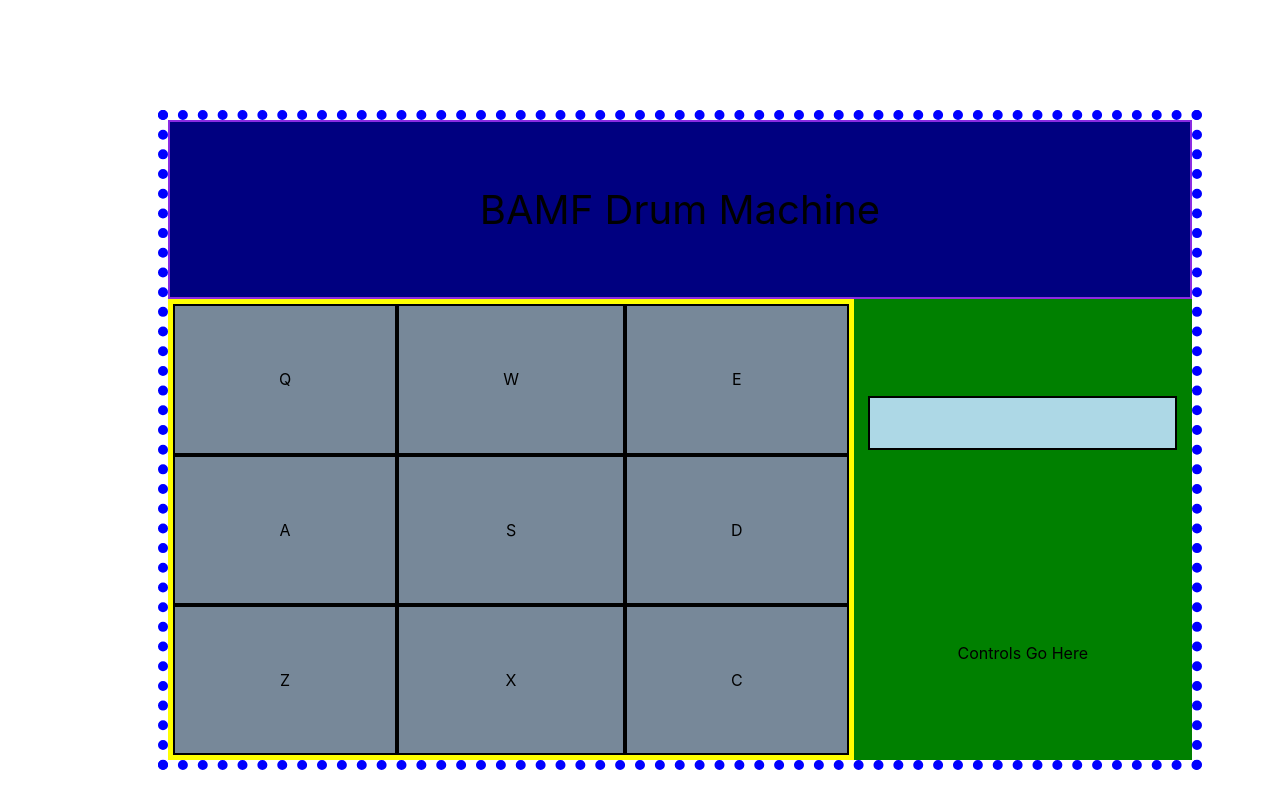
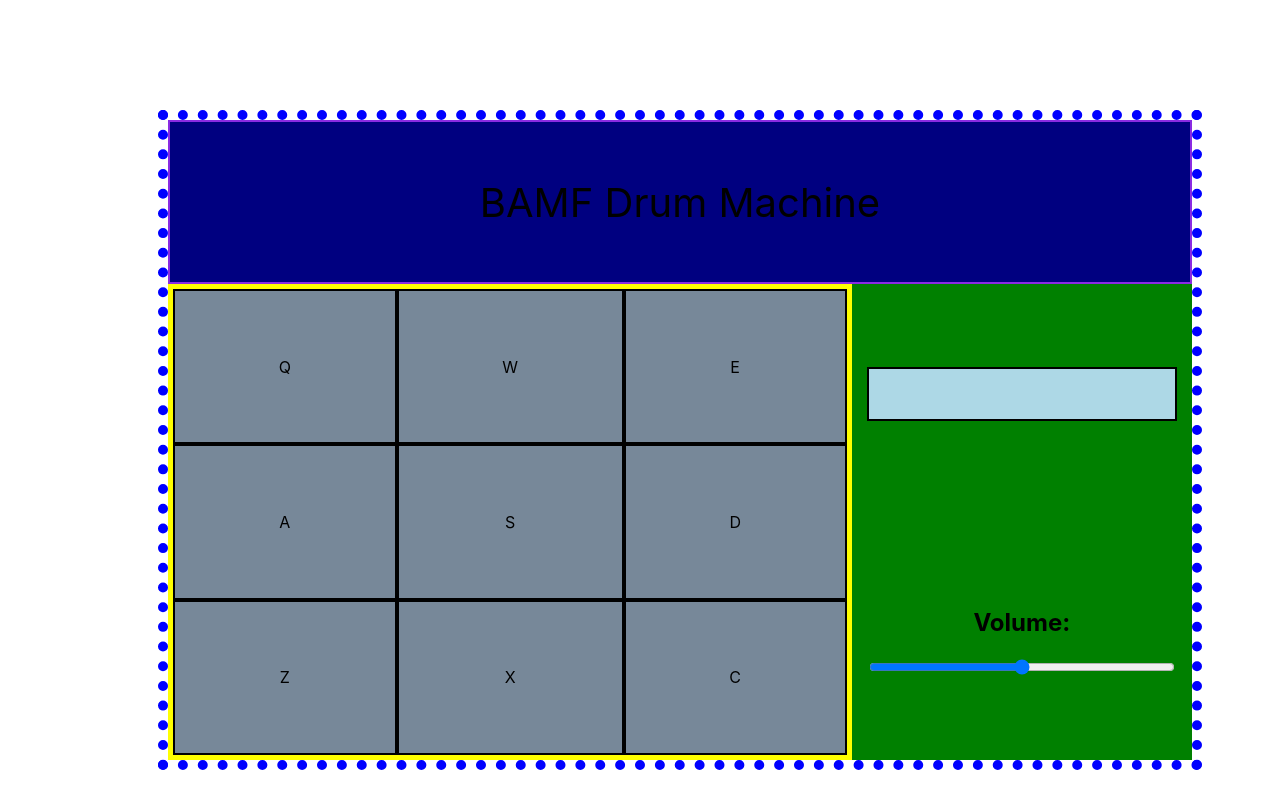
Before and after one commit to zenlex/drum-machine, a React (Create React App) app: page / in a window 1280 px wide. Shown: the top 808 px of the page. Built offline with nearby package versions, Linux system fonts and the light colour scheme; the HTML template or start-up script is replaced by a standard one.

Commit message:
volume control implemented

```diff
--- a/src/components/display.js
+++ b/src/components/display.js
@@ -3,7 +3,6 @@
 import React from 'react';
 
 function Display(props){
-    console.log('Display Props = ', props);
     return(
         <p>{props.clipId}</p>
     )
--- a/src/components/drum-machine.js
+++ b/src/components/drum-machine.js
@@ -11,16 +11,37 @@ class DrumMachine extends React.Component{
     constructor(props){
         super(props);
         this.state = {
-            currentBank:drumBanks.bankA
+            currentBank:drumBanks.SteelDrum,
+            volVal : 0.5
         }
         this.updateDisplay = this.updateDisplay.bind(this);
+        this.volChange = this.volChange.bind(this);
+        this.clearDisplay = this.clearDisplay.bind(this);
     }
 
     updateDisplay(label){
-        this.setState({display:label})
+        this.setState({display:label});
+    }
+
+    volChange(e){
+        let val = e.target.value
+        this.setState({
+            volVal: val,
+            display: "Volume: " + (Math.floor(val *100))
+        });
+        setTimeout(() => this.clearDisplay() , 800);
+    }
+
+    clearDisplay(){
+        this.setState({display: ''})
     }
 
     render(){
+        const clips = [].slice.call(document.getElementsByClassName('clip'));
+        clips.forEach(sound => {
+        sound.volume = this.state.volVal
+        });
+
         return(
             <div id = 'drum-machine'>
                 <header>BAMF Drum Machine</header>
@@ -29,7 +50,11 @@ class DrumMachine extends React.Component{
                     <div id='display'>
                         <Display clipId={this.state.display}/>
                     </div>
-                    Controls Go Here
+                    <div id='controls'>
+                        <h2>Volume:</h2>
+                        <input type='range' id='volume' min = '0' max = '1' step = '.01' value = {this.state.volVal} onChange={this.volChange}/>
+                    </div>
+
                 </div>
             </div>
         )
--- a/src/drumBanks.js
+++ b/src/drumBanks.js
@@ -12,7 +12,7 @@ import SteelD_Z from './assets/audio/SteelD_Z.wav'
 import SteelD_X from './assets/audio/SteelD_X.wav'
 import SteelD_C from './assets/audio/SteelD_C.wav'
 
-export const bankA=[
+export const SteelDrum=[
     {
         hotkey: 'Q',
         keyCode: 81,
--- a/src/index.css
+++ b/src/index.css
@@ -85,9 +85,22 @@ code {
 }
 
 #display{
-  display: block;
+  display: flex;
   width:90%;
+  justify-content: center;
   height: 50px;
   border: 2px solid black;
   background-color: lightblue;
 }
+
+#controls{
+  display:flex;
+  width: 100%;
+  flex-direction: column;
+  align-items: center;
+  justify-content: space-between;
+}
+
+#volume{
+  width: 90%;
+}
```
